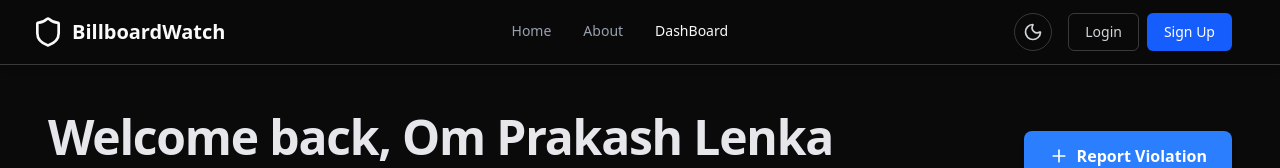
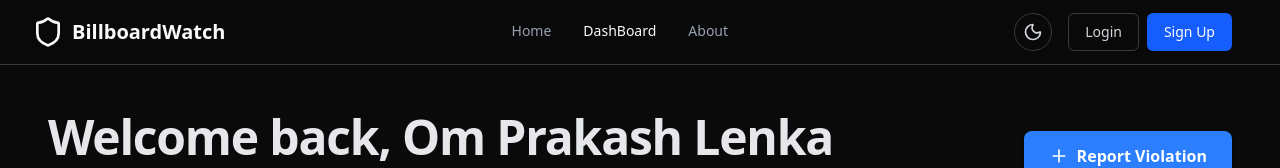
Before and after one commit to DebaPrasadbehura424/Project_Billboard, a React (Vite) app in the folder bill_frontend/: page /citizen-dashboard in a window 1280 px wide. Shown: the top 168 px of the page. Built offline with nearby package versions, Linux system fonts and the light colour scheme.

Commit message:
dashboard completed

```diff
--- a/bill_frontend/src/component/Navbar.jsx
+++ b/bill_frontend/src/component/Navbar.jsx
@@ -4,8 +4,8 @@ import { Link, useLocation } from "react-router-dom";
 
 const navigation = [
   { name: "Home", href: "/" },
-  { name: "About", href: "/about" },
-  { name: "DashBoard", href: "/citizen-dashboard" }
+  { name: "DashBoard", href: "/citizen-dashboard" },
+  { name: "About", href: "/about" }
 ];
 
 export default function NavBar() {
@@ -35,8 +35,8 @@ export default function NavBar() {
                 key={item.name}
                 to={item.href}
                 className={`text-sm font-medium transition-colors duration-200 hover:text-[#FAFAFA] border-b-2 border-transparent hover:border-[#FAFAFA]/40 ${location.pathname === item.href
-                    ? "text-[#FAFAFA] border-[#FAFAFA]/60"
-                    : "text-gray-400"
+                  ? "text-[#FAFAFA] border-[#FAFAFA]/60"
+                  : "text-gray-400"
                   }`}
               >
                 {item.name}
@@ -98,8 +98,8 @@ export default function NavBar() {
                 to={item.href}
                 onClick={() => setIsOpen(false)}
                 className={`text-lg font-medium transition-colors duration-200 hover:text-[#FAFAFA] ${location.pathname === item.href
-                    ? "text-[#FAFAFA] border-l-4 border-[#FAFAFA]/60 pl-3"
-                    : "text-gray-300"
+                  ? "text-[#FAFAFA] border-l-4 border-[#FAFAFA]/60 pl-3"
+                  : "text-gray-300"
                   }`}
               >
                 {item.name}
```
